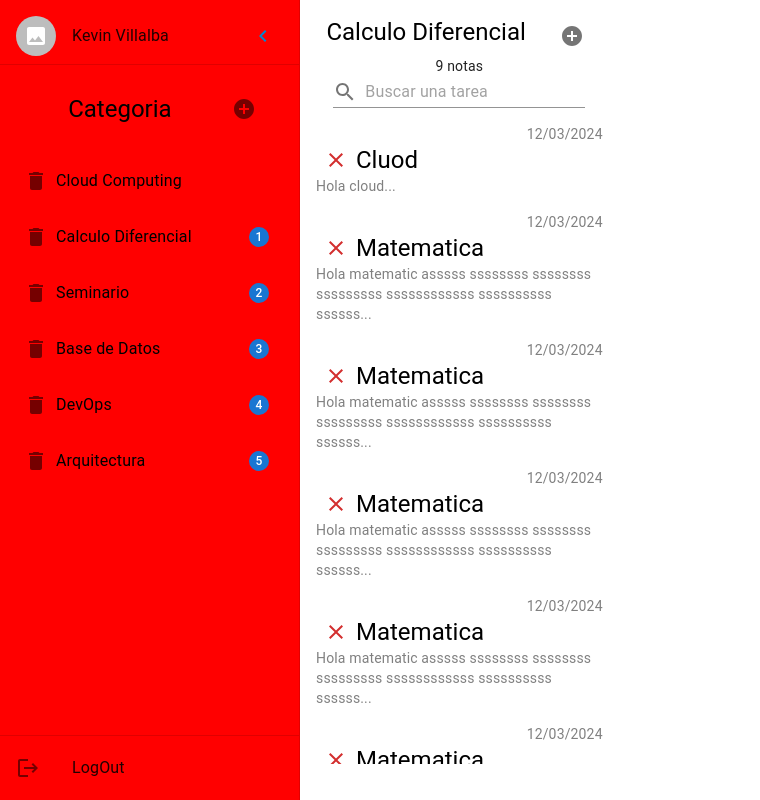
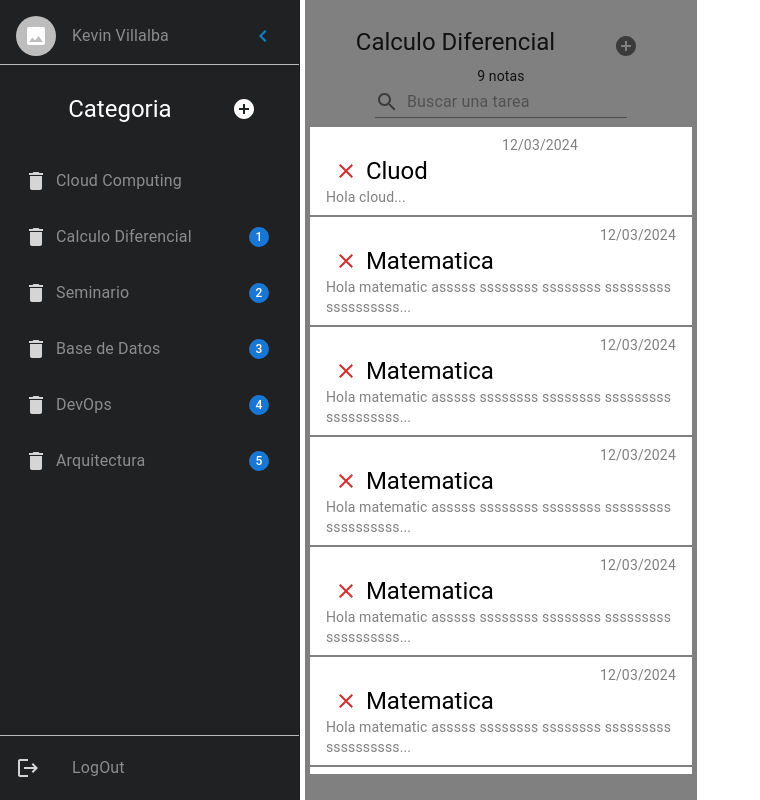
Before and after one commit to kfvillalba/TareasFrontEnd, a React (Create React App) app: page / in a window 1280 px wide. Shown: the whole page, without its empty margins (0-760 px from the left). Built offline with nearby package versions, Linux system fonts and the light colour scheme; no server answers.

Commit message:
Colorcito

```diff
--- a/src/App.jsx
+++ b/src/App.jsx
@@ -1,26 +1,25 @@
 import React, { useEffect, useState } from 'react'
 import CategoriaSideNavBar from './components/CategoriaSideNavBar'
 
+export default function App() {
+  //   useEffect(() => {
+  //     viewPost();
+  // }, []);
 
-export default function App() {
-  useEffect(() => {
-    viewPost();
-}, []);
-
-const [ispost, setpost] = useState([]);
-const viewPost = async() =>{
-  try {
-    await fetch(`http://localhost:8000/allPost`)
-    .then(res => {
-      if(res.data.success === true){
-        setpost(res.data.listall);
-      }
-    })
-  } catch (error) { throw error;}
-}
+  // const [ispost, setpost] = useState([]);
+  // const viewPost = async() =>{
+  //   try {
+  //     await fetch(`http://localhost:8000/allPost`)
+  //     .then(res => {
+  //       if(res.data.success === true){
+  //         setpost(res.data.listall);
+  //       }
+  //     })
+  //   } catch (error) { throw error;}
+  // }
   return (
     <div>
-      <CategoriaSideNavBar/>
+      <CategoriaSideNavBar />
     </div>
   )
 }
--- a/src/components/CategoriaSideNavBar.jsx
+++ b/src/components/CategoriaSideNavBar.jsx
@@ -1,46 +1,42 @@
-import * as React from 'react';
-import { styled, useTheme } from '@mui/material/styles';
-import Box from '@mui/material/Box';
-import Drawer from '@mui/material/Drawer';
-import CssBaseline from '@mui/material/CssBaseline';
-import List from '@mui/material/List';
-import Typography from '@mui/material/Typography';
-import Divider from '@mui/material/Divider';
-import IconButton from '@mui/material/IconButton';
-import ChevronRightIcon from '@mui/icons-material/ChevronRight';
-import ListItem from '@mui/material/ListItem';
-import ListItemButton from '@mui/material/ListItemButton';
-import ListItemIcon from '@mui/material/ListItemIcon';
-import ListItemText from '@mui/material/ListItemText';
-import AddCircleOutlinedIcon from '@mui/icons-material/AddCircleOutlined';
-import LogoutIcon from '@mui/icons-material/Logout';
-import Grid from '@mui/material/Grid';
-import TareasList from './TareasList';
-import TareasEdit from './TareasEdit';
-import ChevronLeftIcon from '@mui/icons-material/ChevronLeft';
-import Avatar from '@mui/material/Avatar';
-import ImageIcon from '@mui/icons-material/Image';
-import { Input, ListItemAvatar } from '@mui/material';
-import FormCategoria from './FormCategoria';
-import ListCategory from './ListCategory';
-import SearchIcon from '@mui/icons-material/Search';
-import InputAdornment from '@mui/material/InputAdornment';
-import AddCircleIcon from '@mui/icons-material/AddCircle';
+import * as React from 'react'
+import { styled, useTheme } from '@mui/material/styles'
+import Box from '@mui/material/Box'
+import Drawer from '@mui/material/Drawer'
+import CssBaseline from '@mui/material/CssBaseline'
+import List from '@mui/material/List'
+import Typography from '@mui/material/Typography'
+import Divider from '@mui/material/Divider'
+import IconButton from '@mui/material/IconButton'
+import ChevronRightIcon from '@mui/icons-material/ChevronRight'
+import ListItem from '@mui/material/ListItem'
+import ListItemButton from '@mui/material/ListItemButton'
+import ListItemIcon from '@mui/material/ListItemIcon'
+import ListItemText from '@mui/material/ListItemText'
+import AddCircleOutlinedIcon from '@mui/icons-material/AddCircleOutlined'
+import LogoutIcon from '@mui/icons-material/Logout'
+import Grid from '@mui/material/Grid'
+import TareasList from './TareasList'
+import TareasEdit from './TareasEdit'
+import ChevronLeftIcon from '@mui/icons-material/ChevronLeft'
+import Avatar from '@mui/material/Avatar'
+import ImageIcon from '@mui/icons-material/Image'
+import { Input, ListItemAvatar } from '@mui/material'
+import FormCategoria from './FormCategoria'
+import ListCategory from './ListCategory'
+import SearchIcon from '@mui/icons-material/Search'
+import InputAdornment from '@mui/material/InputAdornment'
+import AddCircleIcon from '@mui/icons-material/AddCircle'
 
-
-
-
-const drawerWidth = 300;
-
-
+const drawerWidth = 300
 
 const Main = styled('main', { shouldForwardProp: (prop) => prop !== 'open' })(
   ({ theme, open }) => ({
-    position:"relative",
-    height:"100vh",
-    width:"100%",
+    position: 'relative',
+    height: '100vh',
+    width: '100%',
+    padding: '0px',
     flexGrow: 1,
-    padding: theme.spacing(3),
+
     transition: theme.transitions.create('margin', {
       easing: theme.transitions.easing.sharp,
       duration: theme.transitions.duration.leavingScreen,
@@ -52,48 +48,39 @@ const Main = styled('main', { shouldForwardProp: (prop) => prop !== 'open' })(
         duration: theme.transitions.duration.enteringScreen,
       }),
       marginLeft: 0,
-
     }),
-  }),
-);
-
-
-
-
-
+  })
+)
 
 export default function CategoriaSideNavBar() {
-  const theme = useTheme();
-  const [open, setOpen] = React.useState(true);
-  const [registerCategory, setRegisterCategory] = React.useState(false);
-  const [registerTarea, setRegisterTarea] = React.useState(false);
-
+  const theme = useTheme()
+  const [open, setOpen] = React.useState(true)
+  const [registerCategory, setRegisterCategory] = React.useState(false)
+  const [registerTarea, setRegisterTarea] = React.useState(false)
 
   const handleDrawerOpen = () => {
-    setOpen(true);
-  };
+    setOpen(true)
+  }
   const handleRegisterCategory = () => {
-    setRegisterCategory (registerCategory? false : true)
-
-  };
+    setRegisterCategory(registerCategory ? false : true)
+  }
   const handleRegisterTarea = () => {
-    setRegisterTarea (registerTarea? false : true)
-
-  };
+    setRegisterTarea(registerTarea ? false : true)
+  }
 
   const handleDrawerClose = () => {
-    setOpen(false);
-  };
+    setOpen(false)
+  }
 
   return (
     <Box sx={{ display: 'flex' }}>
       <CssBaseline />
       <IconButton
-            color="info"
-            aria-label="open drawer"
+        color='info'
+        aria-label='open drawer'
         onClick={handleDrawerOpen}
-            edge="start"
-            sx={{...(open && { display: 'none',  }) }}
+        edge='start'
+        sx={{ ...(open && { display: 'none' }) }}
       >
         <ChevronRightIcon />
       </IconButton>
@@ -104,14 +91,14 @@ export default function CategoriaSideNavBar() {
           '& .MuiDrawer-paper': {
             width: drawerWidth,
             boxSizing: 'border-box',
-            bgcolor:"red"
+            bgcolor: '#202123',
+            color: '#8c8c8d',
           },
         }}
-        variant="persistent"
-        anchor="left"
+        variant='persistent'
+        anchor='left'
         open={open}
       >
-
         <List>
           <ListItem>
             <ListItemAvatar>
@@ -119,98 +106,138 @@ export default function CategoriaSideNavBar() {
                 <ImageIcon />
               </Avatar>
             </ListItemAvatar>
-              <ListItemText  primary="Kevin Villalba"/>
+            <ListItemText primary='Kevin Villalba' />
             <IconButton onClick={handleDrawerClose} color='info'>
-                      {theme.direction === 'ltr' ? <ChevronLeftIcon /> : <ChevronRightIcon />}
+              {theme.direction === 'ltr' ? (
+                <ChevronLeftIcon />
+              ) : (
+                <ChevronRightIcon />
+              )}
             </IconButton>
           </ListItem>
-          <Divider />
+          <Divider color='#D5D5D5' />
         </List>
-
 
         <List>
           <ListItem disablePadding>
-          <ListItemButton >
-              <ListItemText primary={<Typography variant="h5" color="initial" textAlign={"center"}>Categoria</Typography>} />
-              <IconButton sx={{mr:2.4}} onClick={handleRegisterCategory}>
-              <AddCircleOutlinedIcon/>
+            <ListItemButton>
+              <ListItemText
+                primary={
+                  <Typography variant='h5' textAlign={'center'} color={'white'}>
+                    Categoria
+                  </Typography>
+                }
+              />
+              <IconButton sx={{ mr: 2.4 }} onClick={handleRegisterCategory}>
+                <AddCircleOutlinedIcon sx={{ color: '#fff' }} />
               </IconButton>
             </ListItemButton>
           </ListItem>
         </List>
 
-        {registerCategory? <FormCategoria/>:<ListCategory/>}
+        {registerCategory ? <FormCategoria /> : <ListCategory />}
 
-        <Box sx={{
-          mt:"auto"
-        }}>
-        <Divider/>
+        <Box
+          sx={{
+            mt: 'auto',
+          }}
+        >
+          <Divider color='#D5D5D5' />
           <List>
             <ListItem disablePadding>
               <ListItemButton>
                 <ListItemIcon>
-                  <LogoutIcon />
+                  <LogoutIcon sx={{ color: '#D5D5D5' }} />
                 </ListItemIcon>
-                  <ListItemText primary="LogOut" />
+                <ListItemText primary='LogOut' />
               </ListItemButton>
             </ListItem>
           </List>
         </Box>
       </Drawer>
 
-
-      <Main open={open}>
-      <Grid container rowSpacing={1} columnSpacing={{ xs: 1, sm: 2, md: 3 }}>
-        <Grid  xs={4}>
-          <Box sx={{display:"flex", flexDirection:"column"}}>
+      <Main open={open} sx={{ margin: '0px' }}>
+        <Box
+          className='row'
+          sx={{
+            height: '100%',
+            width: '100%',
+            display: 'flex',
+            alignItems: 'center',
+            justifyContent: 'center',
+            padding: 0,
+          }}
+        >
+          <Box
+            sx={{
+              position: 'relative',
+              height: '100%',
+              width: '40%',
+              display: 'flex',
+              alignItems: 'center',
+              justifyContent: 'center',
+              padding: 0,
+              bgcolor: 'gray',
+            }}
+          >
+            <Box>
               <Box>
                 <Box
-                sx={
-              {display:"flex",
+                  sx={{
+                    display: 'flex',
 
-              justifyContent:"space-evenly"}
-              }>
-                <Typography variant="h5" color={"initial"}>
-                    Calculo Diferencial
-                </Typography>
-                <IconButton aria-label="AddCircleIcon" onClick={handleRegisterTarea}>
-                <AddCircleIcon/>
+                    justifyContent: 'space-evenly',
+                  }}
+                >
+                  <Typography variant='h5'>Calculo Diferencial</Typography>
+                  <IconButton
+                    aria-label='AddCircleIcon'
+                    onClick={handleRegisterTarea}
+                  >
+                    <AddCircleIcon />
                   </IconButton>
                 </Box>
                 <Box
-                sx={
-              {display:"flex",
-              flexDirection: "column",
-              alignItems:"center",
-            }
-              }>
-                <Typography variant='body2'>
-                  {9} notas
-                </Typography>
-                <form >
+                  sx={{
+                    display: 'flex',
+                    flexDirection: 'column',
+                    alignItems: 'center',
+                  }}
+                >
+                  <Typography variant='body2'>{9} notas</Typography>
+                  <form>
                     <Input
                       autoComplete='off'
-                    id="input-with-icon-adornment"
+                      id='input-with-icon-adornment'
                       startAdornment={
-                      <InputAdornment position="start">
-                        <SearchIcon  />
+                        <InputAdornment position='start'>
+                          <SearchIcon />
                         </InputAdornment>
                       }
                       placeholder='Buscar una tarea'
                     />
                   </form>
                 </Box>
-            </Box >
-              <TareasList/>
               </Box>
-        </Grid>
+              <TareasList />
+            </Box>
+          </Box>
 
-        <Grid  xs={8}>
-            {registerTarea? <TareasEdit/> : ""}
-        </Grid>
-
-      </Grid>
+          <Box
+            sx={{
+              position: 'relative',
+              height: '100%',
+              width: '59%',
+              display: 'flex',
+              alignItems: 'center',
+              justifyContent: 'center',
+              padding: 0,
+            }}
+          >
+            {registerTarea ? <TareasEdit /> : ''}
+          </Box>
+        </Box>
       </Main>
     </Box>
-  );
+  )
 }
--- a/src/components/ListCategory.jsx
+++ b/src/components/ListCategory.jsx
@@ -1,23 +1,46 @@
-import { Box, IconButton, List, ListItem, ListItemButton, ListItemText, Typography } from '@mui/material'
+import {
+  Box,
+  IconButton,
+  List,
+  ListItem,
+  ListItemButton,
+  ListItemText,
+  Typography,
+} from '@mui/material'
 import React from 'react'
-import DeleteIcon from '@mui/icons-material/Delete';
-import Badge from '@mui/material/Badge';
+import DeleteIcon from '@mui/icons-material/Delete'
+import Badge from '@mui/material/Badge'
 
 const ListCategory = () => {
-    const [categorias, setCategorias] = React.useState(['Cloud Computing',
-    'Calculo Diferencial', 'Seminario', 'Base de Datos', 'DevOps', 'Arquitectura'])
+  const [categorias, setCategorias] = React.useState([
+    'Cloud Computing',
+    'Calculo Diferencial',
+    'Seminario',
+    'Base de Datos',
+    'DevOps',
+    'Arquitectura',
+  ])
   return (
-    <Box sx = {{overflowY:"auto"}}>
+    <Box sx={{ overflowY: 'auto' }}>
       <List>
         {categorias.map((text, index) => (
           <ListItem key={text} disablePadding>
             <ListItemButton>
-              <IconButton aria-label="delete-category">
-                <DeleteIcon/>
+              <IconButton aria-label='delete-category'>
+                <DeleteIcon sx={{ color: '#D5D5D5' }} />
               </IconButton>
-                <ListItemText primary={<Typography variant="body1" color="initial" textAlign={"start"}>{text}</Typography>} />
-                <Badge badgeContent={index} color="primary" sx={{mr:3}}>
-                </Badge>
+              <ListItemText
+                primary={
+                  <Typography variant='body1' textAlign={'start'}>
+                    {text}
+                  </Typography>
+                }
+              />
+              <Badge
+                badgeContent={index}
+                color='primary'
+                sx={{ mr: 3 }}
+              ></Badge>
             </ListItemButton>
           </ListItem>
         ))}
--- a/src/components/TareasList.jsx
+++ b/src/components/TareasList.jsx
@@ -1,92 +1,135 @@
-
-import { Grid,List, ListItem, ListItemButton, Typography,  Box, IconButton, Button,  } from '@mui/material'
+import {
+  Grid,
+  List,
+  ListItem,
+  ListItemButton,
+  Typography,
+  Box,
+  IconButton,
+  Button,
+} from '@mui/material'
 import React from 'react'
-import CloseIcon from '@mui/icons-material/Close';
+import CloseIcon from '@mui/icons-material/Close'
 
 const TareasList = () => {
-
   const [categorias, setCategorias] = React.useState([
     {
-      titulo : "Cluod", descripcion: "Hola cloud", fecha: "12/03/2024"
+      titulo: 'Cluod',
+      descripcion: 'Hola cloud',
+      fecha: '12/03/2024',
     },
     {
-      titulo : "Matematica",
-       descripcion: "Hola matematic asssss ssssssss ssssssss sssssssss ssssssssssss ssssssssss ssssssssss ssssssssssssssss sssssssssss ssssssssss ssssssss ssssssssss ssssss ssssssss ssssssssss ssss sssssssssss",
-      fecha: "12/03/2024"
+      titulo: 'Matematica',
+      descripcion:
+        'Hola matematic asssss ssssssss ssssssss sssssssss ssssssssssss ssssssssss ssssssssss ssssssssssssssss sssssssssss ssssssssss ssssssss ssssssssss ssssss ssssssss ssssssssss ssss sssssssssss',
+      fecha: '12/03/2024',
     },
     {
-      titulo : "Matematica",
-       descripcion: "Hola matematic asssss ssssssss ssssssss sssssssss ssssssssssss ssssssssss ssssssssss ssssssssssssssss sssssssssss ssssssssss ssssssss ssssssssss ssssss ssssssss ssssssssss ssss sssssssssss",
-      fecha: "12/03/2024"
+      titulo: 'Matematica',
+      descripcion:
+        'Hola matematic asssss ssssssss ssssssss sssssssss ssssssssssss ssssssssss ssssssssss ssssssssssssssss sssssssssss ssssssssss ssssssss ssssssssss ssssss ssssssss ssssssssss ssss sssssssssss',
+      fecha: '12/03/2024',
     },
     {
-      titulo : "Matematica",
-       descripcion: "Hola matematic asssss ssssssss ssssssss sssssssss ssssssssssss ssssssssss ssssssssss ssssssssssssssss sssssssssss ssssssssss ssssssss ssssssssss ssssss ssssssss ssssssssss ssss sssssssssss",
-      fecha: "12/03/2024"
+      titulo: 'Matematica',
+      descripcion:
+        'Hola matematic asssss ssssssss ssssssss sssssssss ssssssssssss ssssssssss ssssssssss ssssssssssssssss sssssssssss ssssssssss ssssssss ssssssssss ssssss ssssssss ssssssssss ssss sssssssssss',
+      fecha: '12/03/2024',
     },
     {
-      titulo : "Matematica",
-       descripcion: "Hola matematic asssss ssssssss ssssssss sssssssss ssssssssssss ssssssssss ssssssssss ssssssssssssssss sssssssssss ssssssssss ssssssss ssssssssss ssssss ssssssss ssssssssss ssss sssssssssss",
-      fecha: "12/03/2024"
+      titulo: 'Matematica',
+      descripcion:
+        'Hola matematic asssss ssssssss ssssssss sssssssss ssssssssssss ssssssssss ssssssssss ssssssssssssssss sssssssssss ssssssssss ssssssss ssssssssss ssssss ssssssss ssssssssss ssss sssssssssss',
+      fecha: '12/03/2024',
     },
     {
-      titulo : "Matematica",
-       descripcion: "Hola matematic asssss ssssssss ssssssss sssssssss ssssssssssss ssssssssss ssssssssss ssssssssssssssss sssssssssss ssssssssss ssssssss ssssssssss ssssss ssssssss ssssssssss ssss sssssssssss",
-      fecha: "12/03/2024"
+      titulo: 'Matematica',
+      descripcion:
+        'Hola matematic asssss ssssssss ssssssss sssssssss ssssssssssss ssssssssss ssssssssss ssssssssssssssss sssssssssss ssssssssss ssssssss ssssssssss ssssss ssssssss ssssssssss ssss sssssssssss',
+      fecha: '12/03/2024',
     },
     {
-      titulo : "Matematica",
-       descripcion: "Hola matematic asssss ssssssss ssssssss sssssssss ssssssssssss ssssssssss ssssssssss ssssssssssssssss sssssssssss ssssssssss ssssssss ssssssssss ssssss ssssssss ssssssssss ssss sssssssssss",
-      fecha: "12/03/2024"
+      titulo: 'Matematica',
+      descripcion:
+        'Hola matematic asssss ssssssss ssssssss sssssssss ssssssssssss ssssssssss ssssssssss ssssssssssssssss sssssssssss ssssssssss ssssssss ssssssssss ssssss ssssssss ssssssssss ssss sssssssssss',
+      fecha: '12/03/2024',
     },
     {
-      titulo : "Matematica",
-       descripcion: "Hola matematic asssss ssssssss ssssssss sssssssss ssssssssssss ssssssssss ssssssssss ssssssssssssssss sssssssssss ssssssssss ssssssss ssssssssss ssssss ssssssss ssssssssss ssss sssssssssss",
-      fecha: "12/03/2024"
+      titulo: 'Matematica',
+      descripcion:
+        'Hola matematic asssss ssssssss ssssssss sssssssss ssssssssssss ssssssssss ssssssssss ssssssssssssssss sssssssssss ssssssssss ssssssss ssssssssss ssssss ssssssss ssssssssss ssss sssssssssss',
+      fecha: '12/03/2024',
     },
     {
-      titulo : "Matematica",
-       descripcion: "Hola matematic asssss ssssssss ssssssss sssssssss ssssssssssss ssssssssss ssssssssss ssssssssssssssss sssssssssss ssssssssss ssssssss ssssssssss ssssss ssssssss ssssssssss ssss sssssssssss",
-      fecha: "12/03/2024"
+      titulo: 'Matematica',
+      descripcion:
+        'Hola matematic asssss ssssssss ssssssss sssssssss ssssssssssss ssssssssss ssssssssss ssssssssssssssss sssssssssss ssssssssss ssssssss ssssssssss ssssss ssssssss ssssssssss ssss sssssssssss',
+      fecha: '12/03/2024',
     },
     {
-      titulo : "Matematica",
-       descripcion: "Hola matematic asssss ssssssss ssssssss sssssssss ssssssssssss ssssssssss ssssssssss ssssssssssssssss sssssssssss ssssssssss ssssssss ssssssssss ssssss ssssssss ssssssssss ssss sssssssssss",
-      fecha: "12/03/2024"
+      titulo: 'Matematica',
+      descripcion:
+        'Hola matematic asssss ssssssss ssssssss sssssssss ssssssssssss ssssssssss ssssssssss ssssssssssssssss sssssssssss ssssssssss ssssssss ssssssssss ssssss ssssssss ssssssssss ssss sssssssssss',
+      fecha: '12/03/2024',
     },
     {
-      titulo : "Matematica",
-       descripcion: "Hola matematic asssss ssssssss ssssssss sssssssss ssssssssssss ssssssssss ssssssssss ssssssssssssssss sssssssssss ssssssssss ssssssss ssssssssss ssssss ssssssss ssssssssss ssss sssssssssss",
-      fecha: "12/03/2024"
+      titulo: 'Matematica',
+      descripcion:
+        'Hola matematic asssss ssssssss ssssssss sssssssss ssssssssssss ssssssssss ssssssssss ssssssssssssssss sssssssssss ssssssssss ssssssss ssssssssss ssssss ssssssss ssssssssss ssss sssssssssss',
+      fecha: '12/03/2024',
     },
     {
-      titulo : "Matematica",
-       descripcion: "Hola matematic asssss ssssssss ssssssss sssssssss ssssssssssss ssssssssss ssssssssss ssssssssssssssss sssssssssss ssssssssss ssssssss ssssssssss ssssss ssssssss ssssssssss ssss sssssssssss",
-      fecha: "12/03/2024"
+      titulo: 'Matematica',
+      descripcion:
+        'Hola matematic asssss ssssssss ssssssss sssssssss ssssssssssss ssssssssss ssssssssss ssssssssssssssss sssssssssss ssssssssss ssssssss ssssssssss ssssss ssssssss ssssssssss ssss sssssssssss',
+      fecha: '12/03/2024',
     },
   ])
 
-
-
   return (
-    <Box sx={{overflowY:"auto", height:"82vh",} }>
-    <List >
+    <Box sx={{ overflowY: 'auto', height: '82vh' }}>
+      <List>
         {categorias.map((tarea, titulo) => (
-            <ListItem key={titulo} disablePadding>
-                <ListItemButton  >
+          <ListItem
+            key={titulo}
+            sx={{
+              paddingX: 0.5,
+              paddingY: 0,
+            }}
+          >
+            <ListItemButton
+              sx={{
+                bgcolor: '#fff',
+                borderColor: 'grey',
+                border: '1px solid grey',
+              }}
+            >
               <Grid xs={12}>
-                  <Typography textAlign={'right'} ml={22}  variant="body2" color="grey">{tarea.fecha}</Typography>
-                    <Box sx={{
-                      display:"flex",
-                      flexDirection:"row",
-                      justifyContent:"flex-start"
-                    }}>
-                      <IconButton color='error' sx={{paddingY:0,}} >
-                        <CloseIcon fontSize='medium'/>
+                <Typography
+                  textAlign={'right'}
+                  ml={22}
+                  variant='body2'
+                  color='grey'
+                >
+                  {tarea.fecha}
+                </Typography>
+                <Box
+                  sx={{
+                    display: 'flex',
+                    flexDirection: 'row',
+                    justifyContent: 'flex-start',
+                  }}
+                >
+                  <IconButton color='error' sx={{ paddingY: 0 }}>
+                    <CloseIcon fontSize='medium' />
                   </IconButton>
-                    <Typography variant="h5" color="black">{tarea.titulo.substring(0,20)}</Typography>
+                  <Typography variant='h5' color='black'>
+                    {tarea.titulo.substring(0, 20)}
+                  </Typography>
                 </Box>
-                    <Typography variant="body2" color="grey">{tarea.descripcion.substring(0,80)+ "..."} </Typography>
+                <Typography variant='body2' color='grey'>
+                  {tarea.descripcion.substring(0, 60) + '...'}{' '}
+                </Typography>
               </Grid>
             </ListItemButton>
           </ListItem>
```
Also changed, not shown: src/components/TareasEdit.jsx (+45 -46 lines). Lines whose indentation alone changed are shown as unchanged.
